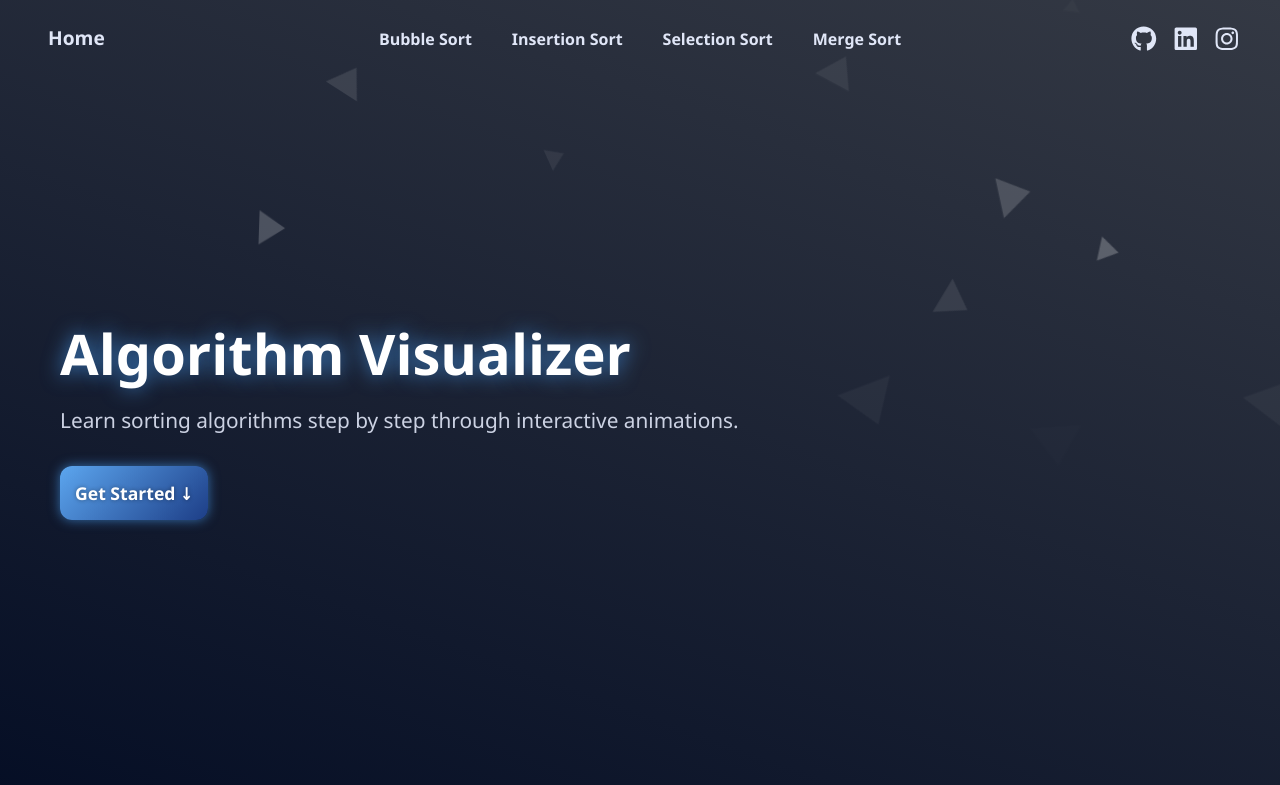
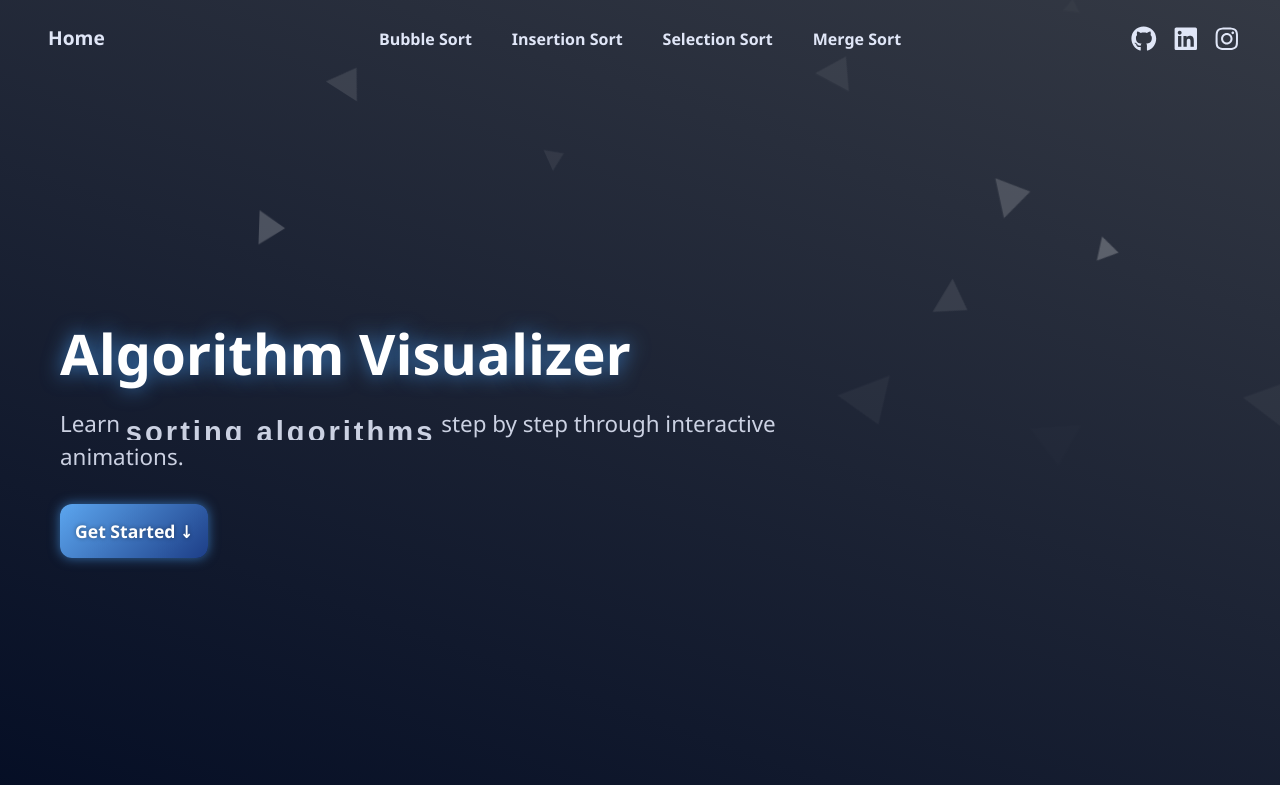
Before and after one commit to masonliiu/fullstack-algorithm-visualizer, a React (Vite) app in the folder frontend/: page / in a window 1280 px wide. Shown: the top 785 px of the page. Built offline with nearby package versions, Linux system fonts and the light colour scheme.

Commit message:
added carousel word list for "... algorithms" in the home page, added smooth transition/text effect

```diff
--- a/frontend/src/pages/Home.css
+++ b/frontend/src/pages/Home.css
@@ -4,6 +4,7 @@ body {
     background: linear-gradient(200deg, #343944, #050e25);
     min-height: 100vh;
     color: #fff;
+
 }
 
 .home-container {
@@ -43,7 +44,7 @@ body {
 }
 
 .hero-tagline {
-    font-size: 1.3rem;
+    font-size: 1.4rem;
     font-weight: 400;
     opacity: 0.9;
     margin-bottom: 30px;
@@ -77,6 +78,56 @@ body {
     transform: translateY(0) scale(0.98);
     box-shadow: 0 0 10px rgba(77, 166, 255, 0.7);
 }
+
+.hero-cycle {
+    display: inline-block;
+    position: relative;
+    overflow: hidden;
+    height: 1.5em;
+    vertical-align: bottom;
+    text-align: center;
+}
+
+.hero-cycle-inner span {
+    line-height: 1.5em;
+    height: 1.5em;
+    display: inline-block;
+    vertical-align: bottom;
+}
+
+.hero-cycle-inner {
+    display: grid;
+    flex-direction: column;
+    animation: rollDown 6s infinite ease-in-out;
+    transform: translateY(0);
+}
+
+.hero-cycle-inner span:nth-child(1) {
+    font-family: 'Bebas Neue', sans-serif;
+    font-weight: 700;
+    letter-spacing: 3px;
+    font-size: 1.3em;
+}
+
+.hero-cycle-inner span:nth-child(2) {
+    font-family: 'Fira Code', monospace;
+    font-weight: 600;
+    font-style: normal;
+}
+
+.hero-cycle-inner span:nth-child(3) {
+    font-family: 'Playfair Display', serif;
+    font-style: italic;
+    font-size: 1.2em;
+}
+
+.hero-cycle-inner span:nth-child(4) {
+    font-family: 'Bebas Neue', sans-serif;
+    font-weight: 700;
+    letter-spacing: 3px;
+    font-size: 1.3em;
+}
+
 
 .card-grid {
     display: grid;
@@ -114,3 +165,18 @@ body {
         transform: translateY(0);
     }
 }
+
+@keyframes rollDown {
+    0%, 20% {
+      transform: translateY(-2.5%);
+    }
+    33%, 53% {
+      transform: translateY(-26%);
+    }
+    65%, 85% {
+      transform: translateY(-50%);
+    }
+    100% {
+      transform: translateY(-75%);
+    }
+  }
--- a/frontend/src/pages/Home.jsx
+++ b/frontend/src/pages/Home.jsx
@@ -1,8 +1,15 @@
 import AlgorithmCard from "../components/AlgorithmCard";
 import "./Home.css";
-import { useEffect } from "react";
+import { useEffect, useState } from "react";
 
 export default function Home() {
+    const [phraseIndex, setPhraseIndex] = useState(0);
+    const phrases = [
+        "sorting algorithms",
+        "graphing algorithms",
+        "pathfinding algorithms",
+        "sorting algorithms"
+    ]
     const scrollToCards = () => {
         const grid = document.querySelector(".card-grid");
         if (grid) {
@@ -27,17 +34,25 @@ export default function Home() {
             { threshold: 0.5 }
         );
         observer.observe(sortingSection);
-
         return () => {
             if (sortingSection) observer.unobserve(sortingSection);
         };
     }, []);
+
     return (
         <div className="home-container">
             <div className="hero-section">
                 <h1 className="hero-title">Algorithm Visualizer</h1>
                 <p className="hero-tagline">
-                    Learn sorting algorithms step by step through interactive animations.
+                    Learn {" "}
+                    <span className="hero-cycle">
+                        <span className="hero-cycle-inner">
+                            {phrases.map((p, i) => (
+                                <span key={i}>{p}</span>
+                            ))}
+                        </span>
+                    </span>{" "}
+                    step by step through interactive animations.
                 </p>
                 <button className="hero-button" onClick={scrollToCards}>
                     Get Started ↓
```
